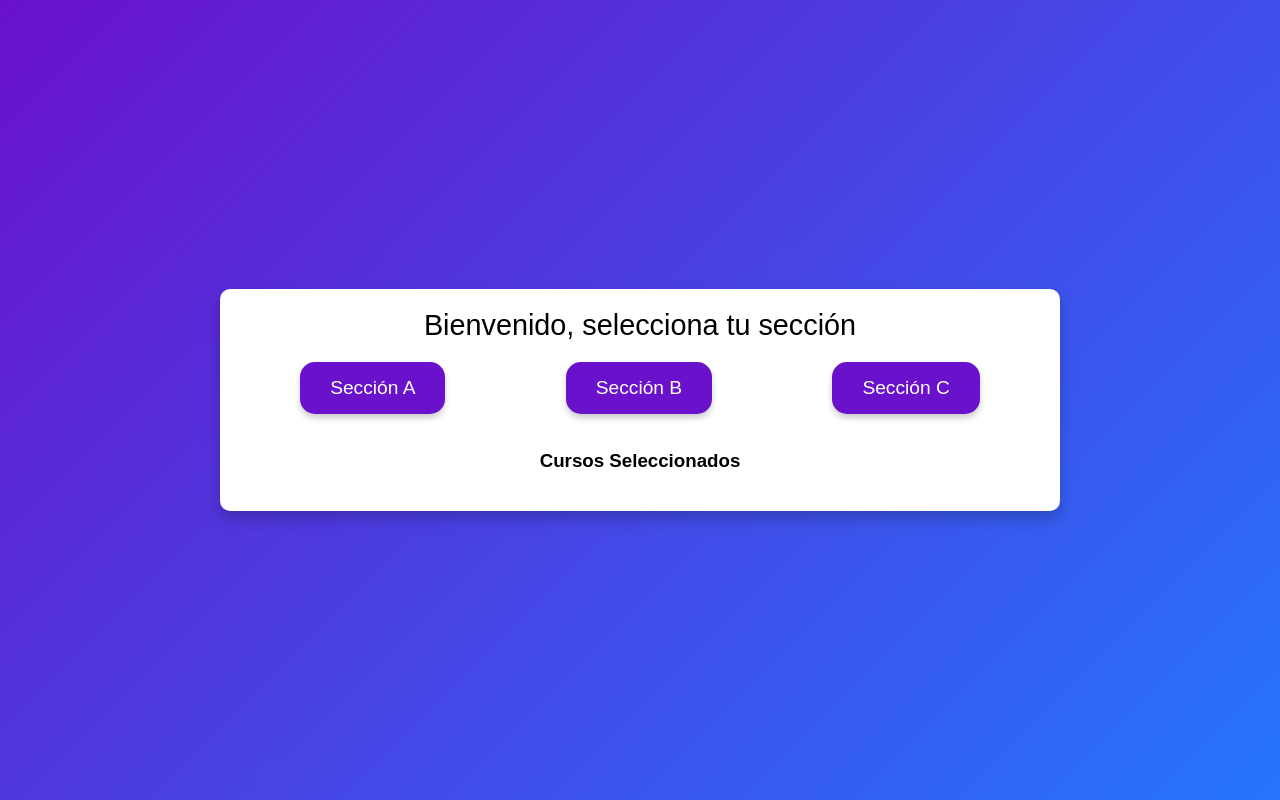
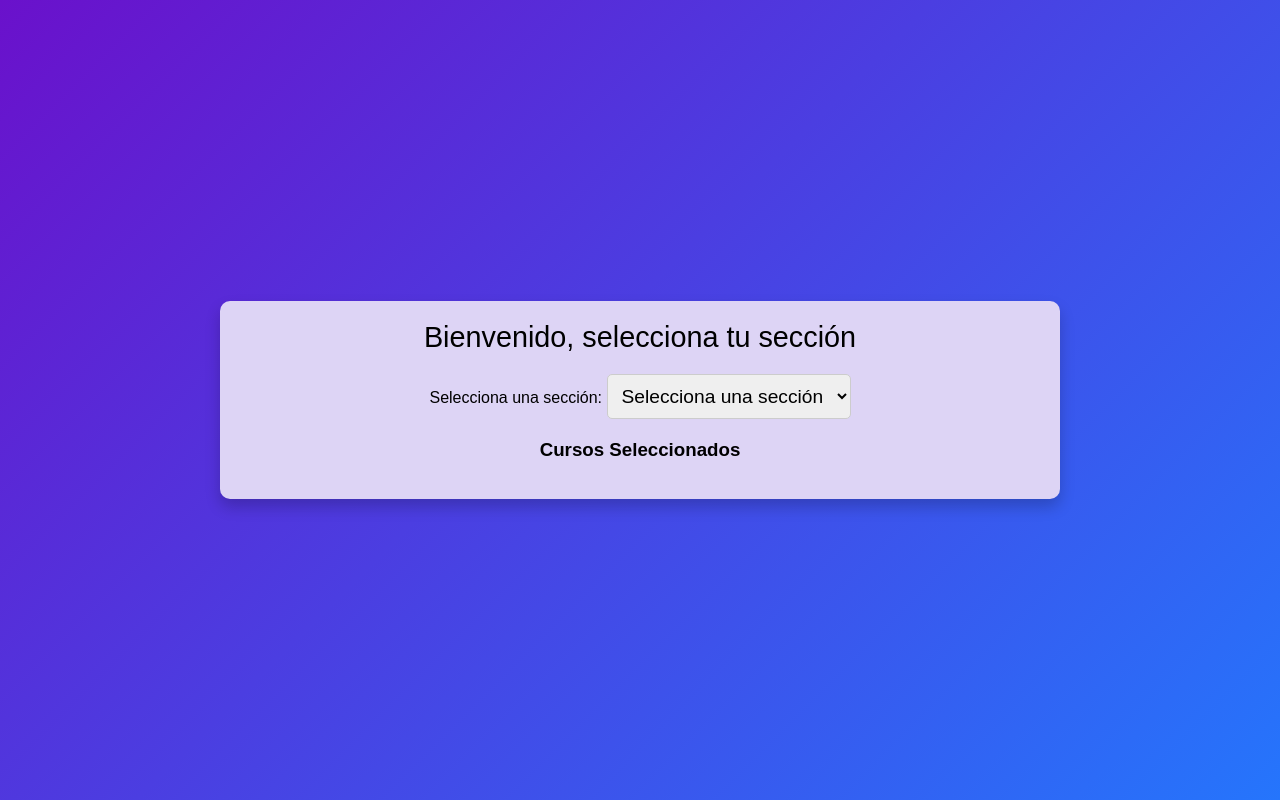
Before and after one commit to gladysumg/proyecto_login, a plain HTML site: page bienvenido.html in a window 1280 px wide. Drawn offline with Linux system fonts and the light colour scheme.

Commit message:
Mejorando los menus desplegables

```diff
--- a/bienvenido.html
+++ b/bienvenido.html
@@ -22,7 +22,7 @@
         .container {
             width: 90%;
             max-width: 800px;
-            background: white;
+            background: rgb(221, 212, 245);
             color: black;
             border-radius: 10px;
             box-shadow: 0px 8px 15px rgba(0, 0, 0, 0.2);
@@ -36,28 +36,17 @@
             margin-bottom: 20px;
         }
 
-        /* Botones de sección */
+        /* Menú desplegable */
         .menu {
-            display: flex;
-            justify-content: space-around;
             margin-bottom: 20px;
         }
 
-        .menu button {
-            background: #6a11cb;
-            color: white;
-            border: none;
-            padding: 15px 30px;
-            border-radius: 15px;
+        select {
             font-size: 1.2rem;
+            padding: 10px;
+            border-radius: 5px;
+            border: 1px solid #ccc;
             cursor: pointer;
-            box-shadow: 0 4px 6px rgba(0, 0, 0, 0.2);
-            transition: transform 0.2s ease, box-shadow 0.3s ease;
-        }
-
-        .menu button:hover {
-            transform: scale(1.1);
-            box-shadow: 0 8px 15px rgba(0, 0, 0, 0.4);
         }
 
         /* Listado de cursos */
@@ -113,20 +102,19 @@
 <body>
     <div class="container">
         <div class="welcome">Bienvenido, selecciona tu sección</div>
+        <!-- Menú desplegable de secciones -->
+        <div class="menu">
+            <label for="secciones">Selecciona una sección:</label>
+            <select id="secciones" onchange="mostrarCursos()">
+                <option value="" disabled selected>Selecciona una sección</option>
+                <option value="A">Sección A</option>
+                <option value="B">Sección B</option>
+                <option value="C">Sección C</option>
+            </select>
+        </div>
         <!-- Contenedor de cursos por sección -->
-        <div class="menu">
-            <div class="courses">
-                <button onclick="mostrarCursos('A')">Sección A</button>
-                <ul id="cursosA"></ul>
-            </div>
-            <div class="courses">
-                <button onclick="mostrarCursos('B')">Sección B</button>
-                <ul id="cursosB"></ul>
-            </div>
-            <div class="courses">
-                <button onclick="mostrarCursos('C')">Sección C</button>
-                <ul id="cursosC"></ul>
-            </div>
+        <div id="cursos" class="courses">
+            <!-- Los cursos aparecerán dinámicamente aquí -->
         </div>
         <!-- Listado de cursos seleccionados -->
         <div class="list-container">
@@ -144,15 +132,24 @@
 
         const cursosSeleccionados = JSON.parse(localStorage.getItem('cursosSeleccionados')) || [];
 
-        function mostrarCursos(seccion) {
-            const lista = document.getElementById(`cursos${seccion}`);
-            lista.innerHTML = '';
-            cursos[seccion].forEach(curso => {
-                const li = document.createElement('li');
-                li.textContent = curso;
-                li.onclick = () => seleccionarCurso(curso);
-                lista.appendChild(li);
-            });
+        function mostrarCursos() {
+            const seccionSeleccionada = document.getElementById('secciones').value;
+            const cursosDiv = document.getElementById('cursos');
+
+            // Limpiar cursos previos
+            cursosDiv.innerHTML = '';
+
+            // Mostrar los cursos de la sección seleccionada
+            if (seccionSeleccionada && cursos[seccionSeleccionada]) {
+                const ul = document.createElement('ul');
+                cursos[seccionSeleccionada].forEach(curso => {
+                    const li = document.createElement('li');
+                    li.textContent = curso;
+                    li.onclick = () => seleccionarCurso(curso);
+                    ul.appendChild(li);
+                });
+                cursosDiv.appendChild(ul);
+            }
         }
 
         function seleccionarCurso(curso) {
```
